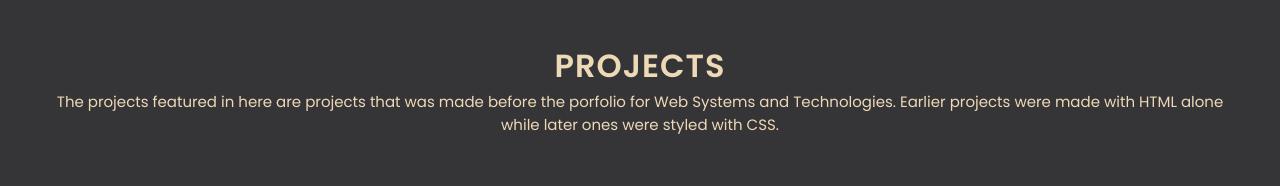
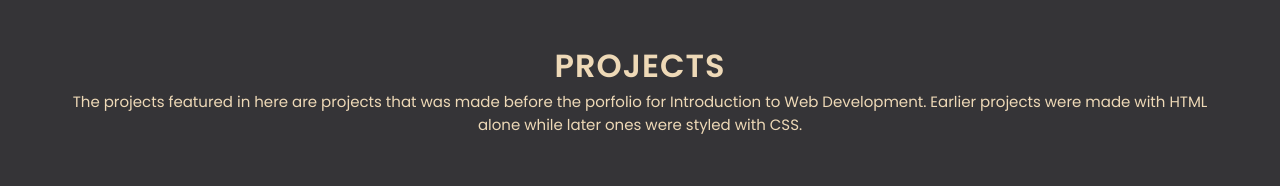
Before and after one commit to angelapaco/AVP-Portfolio-Projects, a plain HTML site: page index.html in a window 1280 px wide. Shown: the part 63-249 px from the top of the page. Drawn offline with Linux system fonts and the light colour scheme.

Commit message:
Update index.html

```diff
--- a/index.html
+++ b/index.html
@@ -29,7 +29,7 @@
 
     <div class="texts">
       <h1>Projects</h1>
-      <p>The projects featured in here are projects that was made before the porfolio for Web Systems and Technologies. Earlier projects were made with HTML alone while later ones were styled with CSS.</p>
+      <p>The projects featured in here are projects that was made before the porfolio for Introduction to Web Development. Earlier projects were made with HTML alone while later ones were styled with CSS.</p>
     </div>
 
     <div class="container">
```
